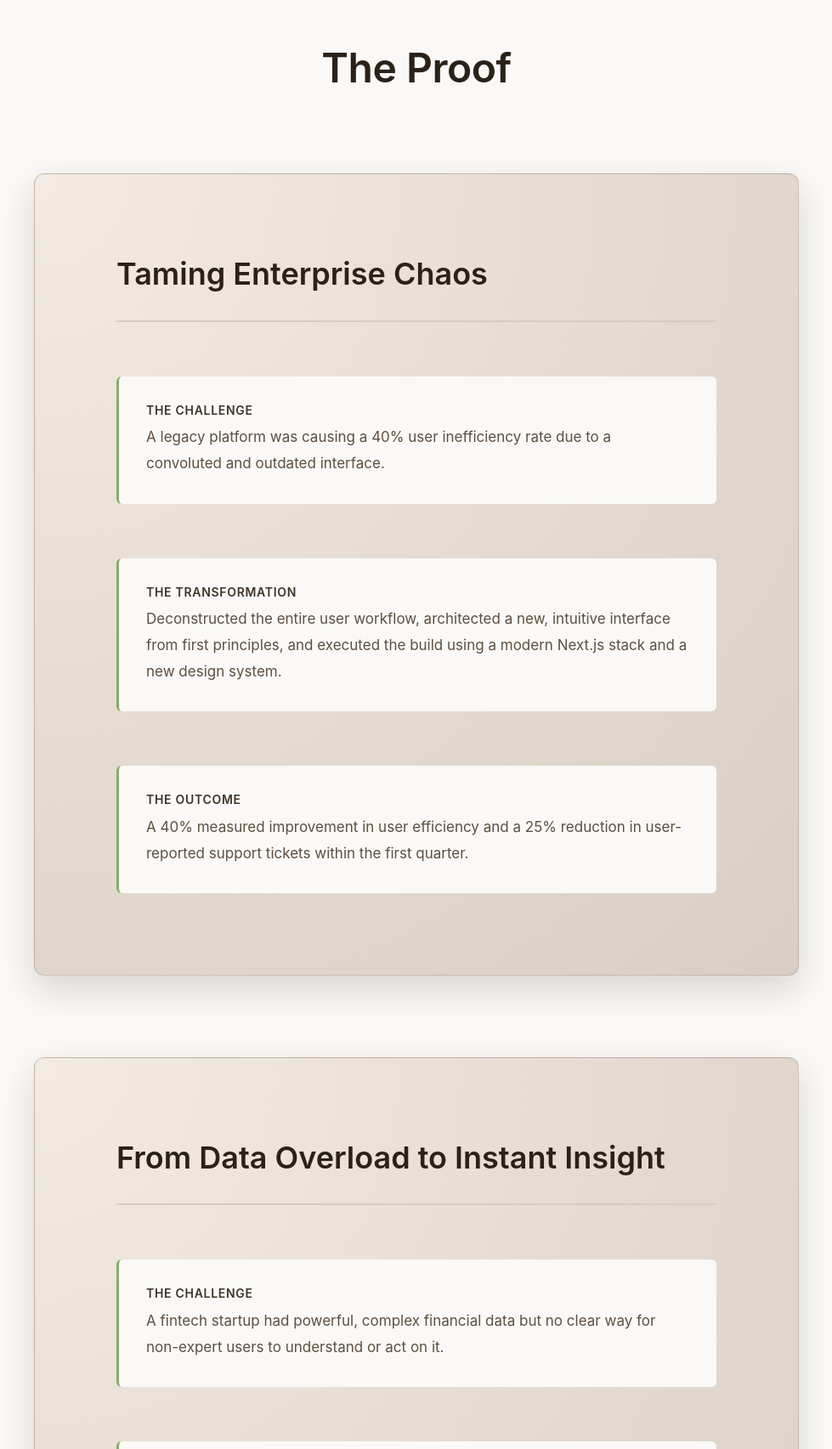
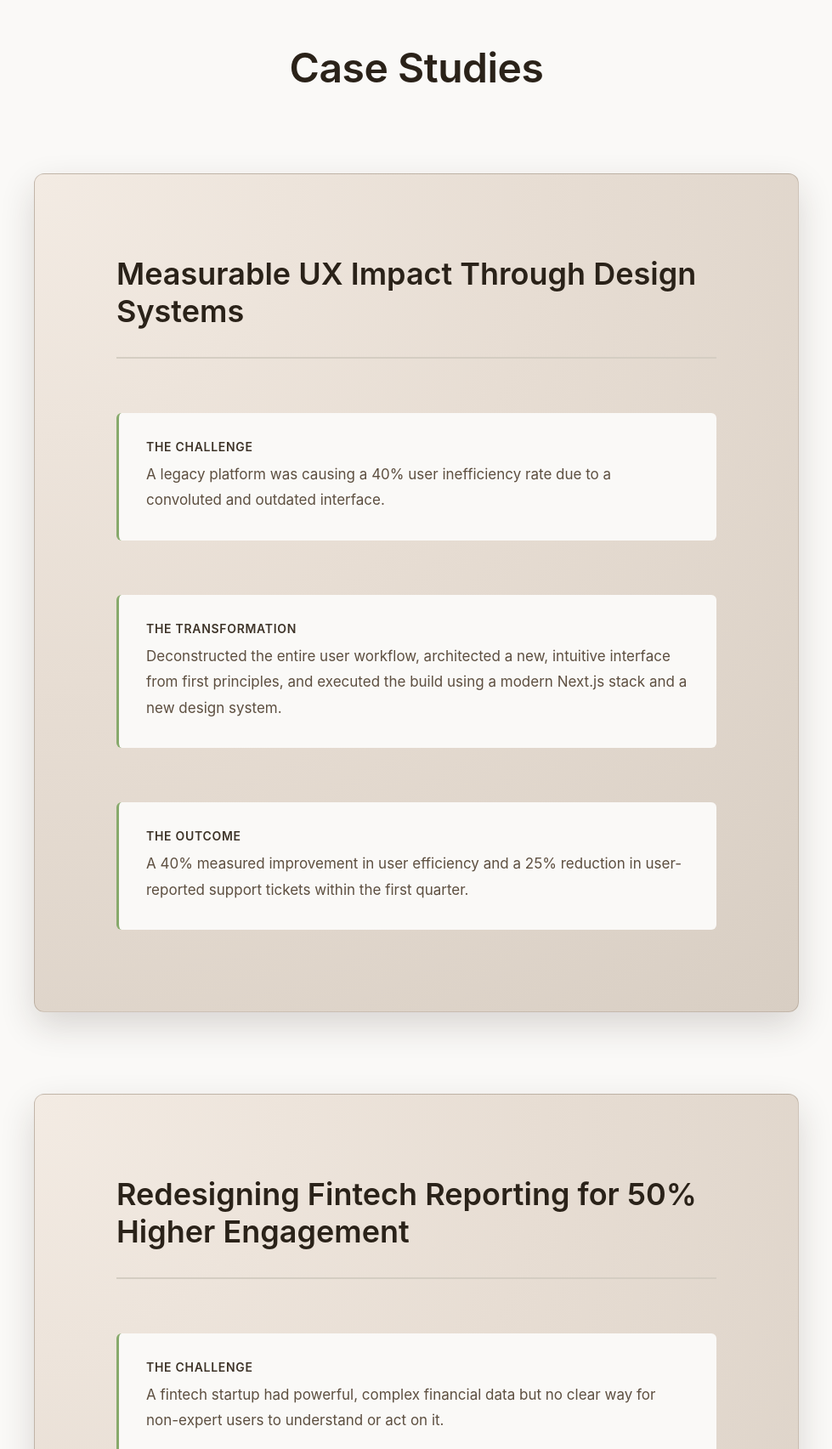
Before and after one commit to Mr-Hassan-Javaid/Hassan-Portfolio, a Next.js app: page / in a window 1280 px wide. Shown: the part 2645-4350 px from the top of the page at 85% size, without its empty margins (150-1129 px from the left). Built offline with nearby package versions, Linux system fonts and the light colour scheme.

Commit message:
Proof change to case study

```diff
--- a/components/ProofSection.tsx
+++ b/components/ProofSection.tsx
@@ -6,7 +6,7 @@ import styles from './ProofSection.module.css'
 
 const caseStudies = [
   {
-    title: 'Taming Enterprise Chaos',
+    title: 'Measurable UX Impact Through Design Systems',
     challenge:
       'A legacy platform was causing a 40% user inefficiency rate due to a convoluted and outdated interface.',
     transformation:
@@ -15,7 +15,7 @@ const caseStudies = [
       'A 40% measured improvement in user efficiency and a 25% reduction in user-reported support tickets within the first quarter.',
   },
   {
-    title: 'From Data Overload to Instant Insight',
+    title: 'Redesigning Fintech Reporting for 50% Higher Engagement',
     challenge:
       'A fintech startup had powerful, complex financial data but no clear way for non-expert users to understand or act on it.',
     transformation:
@@ -38,7 +38,7 @@ export default function ProofSection() {
           transition={{ duration: 0.6 }}
           className={styles.heading}
         >
-          The Proof
+          Case Studies
         </motion.h2>
 
         <div className={styles.layout}>
```
